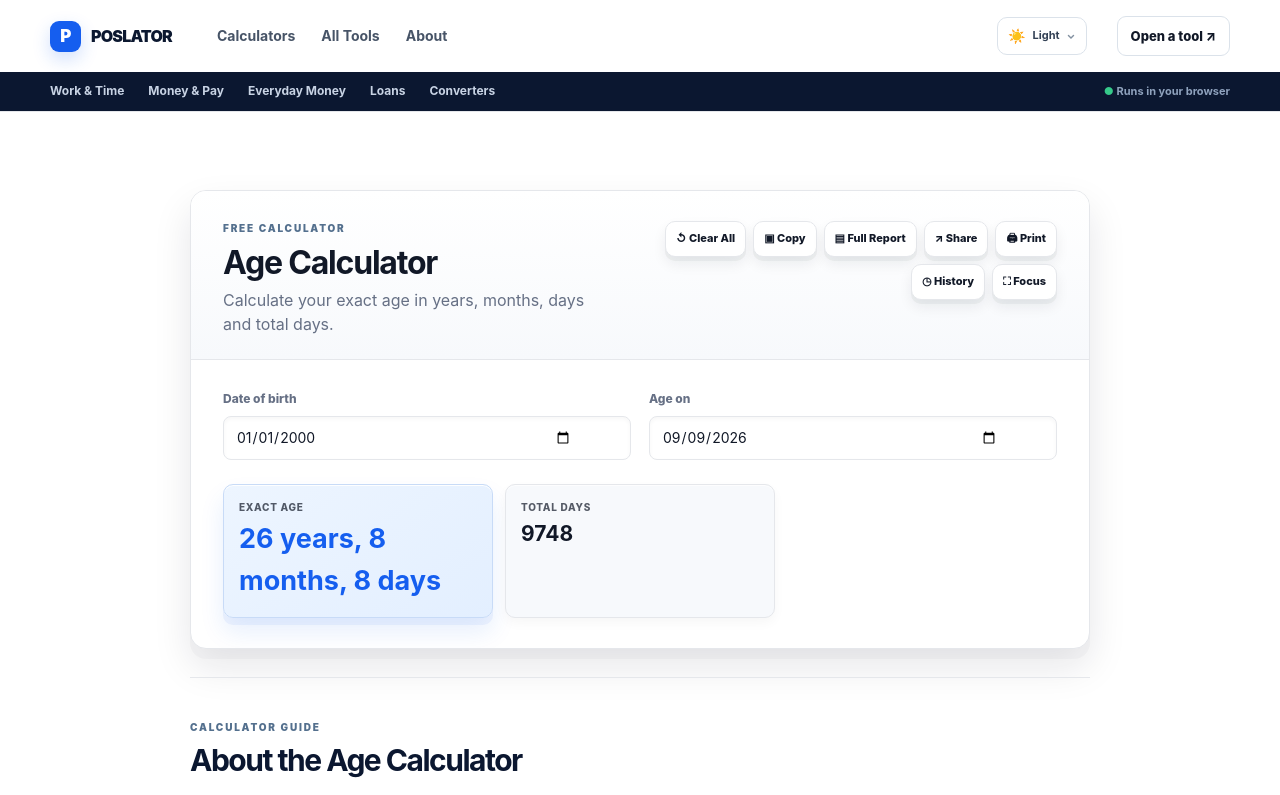
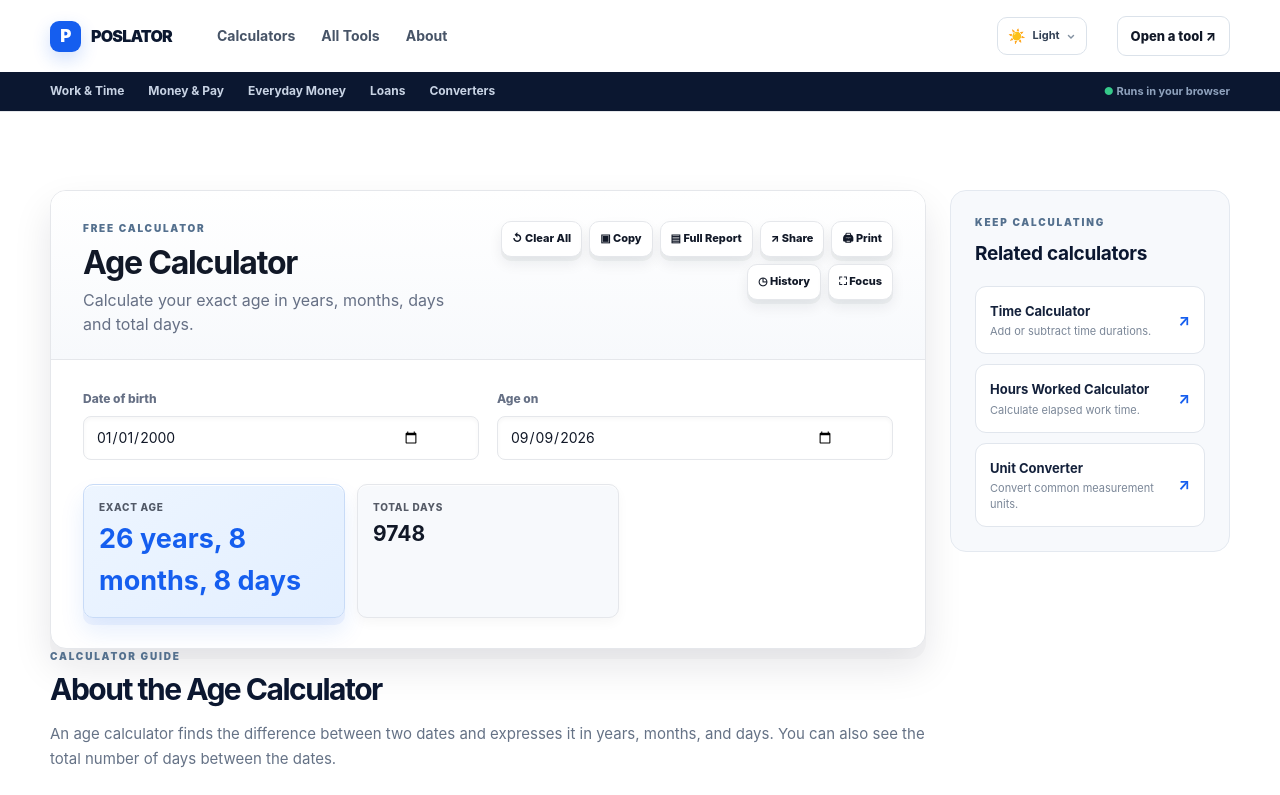
Before and after one commit to princejnvian/poslator, a Next.js app: page /calculators/age-calculator in a window 1280 px wide. Shown: the top 795 px of the page. Built offline with nearby package versions, Linux system fonts and the light colour scheme.

Commit message:
Fix desktop related calculators sidebar

```diff
--- a/app/globals.css
+++ b/app/globals.css
@@ -71,6 +71,43 @@ html[data-theme="dark"] .field input:focus,html[data-theme="dark"] .field select
 @media(max-width:760px){.calc-history{padding:14px 18px}.calc-history-item{display:block}.calc-history-item>b{display:block;margin-top:5px}.calc-action{min-width:0}.calc-action span{font-size:10px}}
 
 /* Clean, calculator-specific print / PDF report */
+/* Desktop calculator layout: related calculators live in a contained right sidebar.
+   Below the desktop breakpoint the original single-column/mobile layout is preserved. */
+@media(min-width:1101px){
+  .calculator-page{
+    width:min(1180px,calc(100% - 40px));
+    display:grid;
+    grid-template-columns:minmax(0,1fr) 280px;
+    column-gap:24px;
+    align-items:start;
+  }
+  .calculator-page > :first-child{grid-column:1;min-width:0;}
+  .calculator-page > .calculator-guide{display:contents;}
+  .calculator-page .guide-intro,
+  .calculator-page .guide-block,
+  .calculator-page .guide-grid{grid-column:1;min-width:0;}
+  .calculator-page .guide-related{
+    grid-column:2;
+    grid-row:1;
+    position:sticky;
+    top:94px;
+    margin-top:0;
+    min-width:0;
+    width:100%;
+    align-self:start;
+  }
+  .calculator-page .guide-related .related-links{
+    grid-template-columns:1fr;
+    gap:10px;
+  }
+  .calculator-page .related-link{
+    min-width:0;
+  }
+  .calculator-page .related-link span{
+    min-width:0;
+  }
+}
+
 @media print{
   @page{size:auto;margin:14mm}
   html,body{background:#fff!important;color:#111!important;margin:0!important;padding:0!important}
--- a/app/layout.js
+++ b/app/layout.js
@@ -1,33 +1,13 @@
-import Script from "next/script";
 import "./globals.css";
 import Header from "@/components/Header";
 import Footer from "@/components/Footer";
 
 export const metadata = {
-  metadataBase: new URL("https://www.poslator.com"),
+metadataBase: new URL("https://www.poslator.com"),
   title: { default: "POSLATOR — Free Online Calculators & Tools", template: "%s | POSLATOR" },
   description: "Fast, clean online calculators for work, pay, money, time, loans and everyday decisions. No signup required.",
   keywords: ["calculator", "online calculator", "time card calculator", "paycheck calculator", "salary calculator", "mortgage calculator", "loan calculator", "compound interest calculator", "investment calculator", "car loan calculator", "BMI calculator", "date calculator", "tip calculator", "unit converter"],
   robots: { index: true, follow: true }
 };
 
-export default function RootLayout({ children }) {
-  return (
-    <html lang="en-US">
-      <head>
-        <meta name="google-adsense-account" content="ca-pub-9015438747151787" />
-      </head>
-      <body>
-        <Script
-          async
-          strategy="beforeInteractive"
-          src="https://pagead2.googlesyndication.com/pagead/js/adsbygoogle.js?client=ca-pub-9015438747151787"
-          crossOrigin="anonymous"
-        />
-        <Header />
-        <main>{children}</main>
-        <Footer />
-      </body>
-    </html>
-  );
-}
+export default function RootLayout({ children }) { return <html lang="en-US"><body><Header /><main>{children}</main><Footer /></body></html>; }
```
